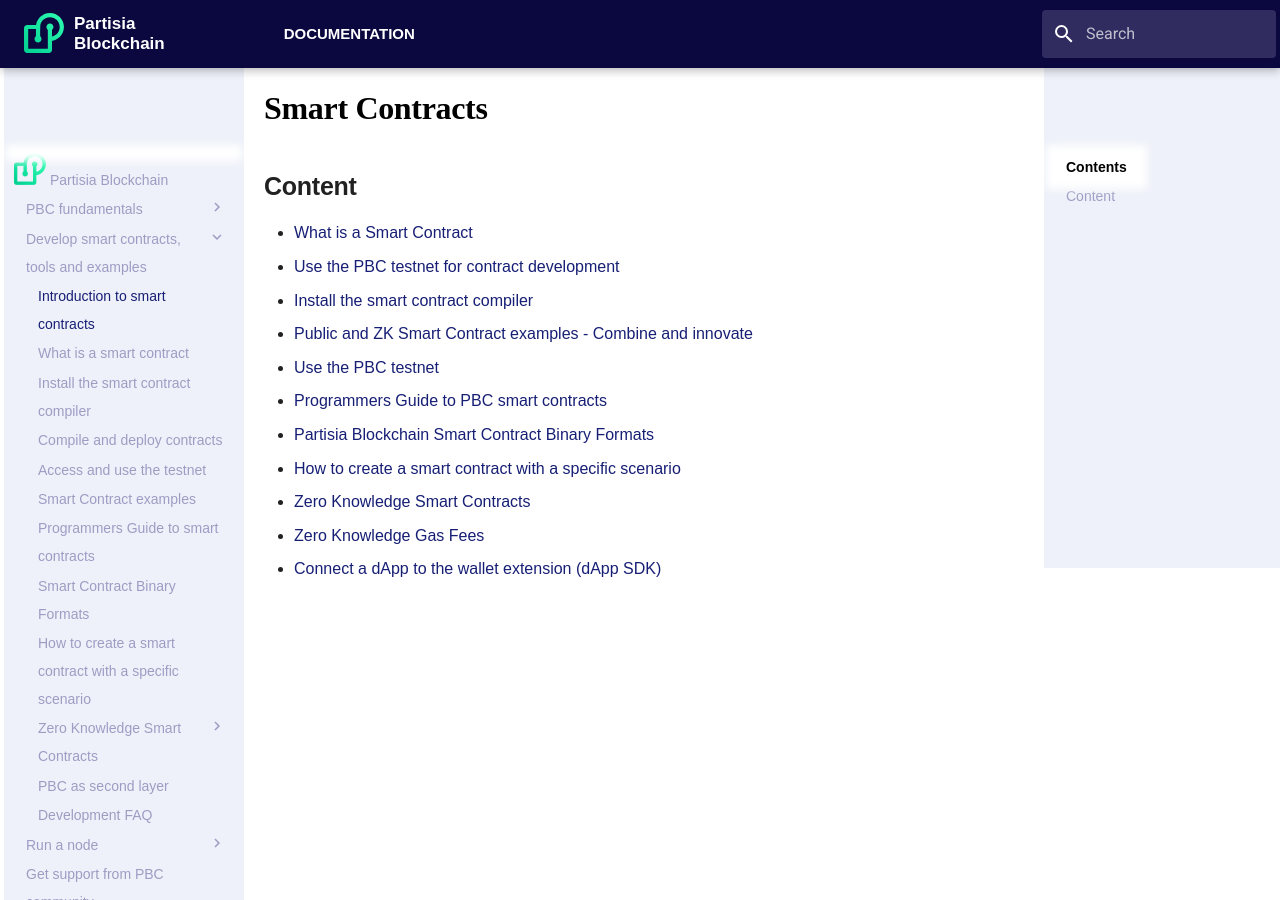
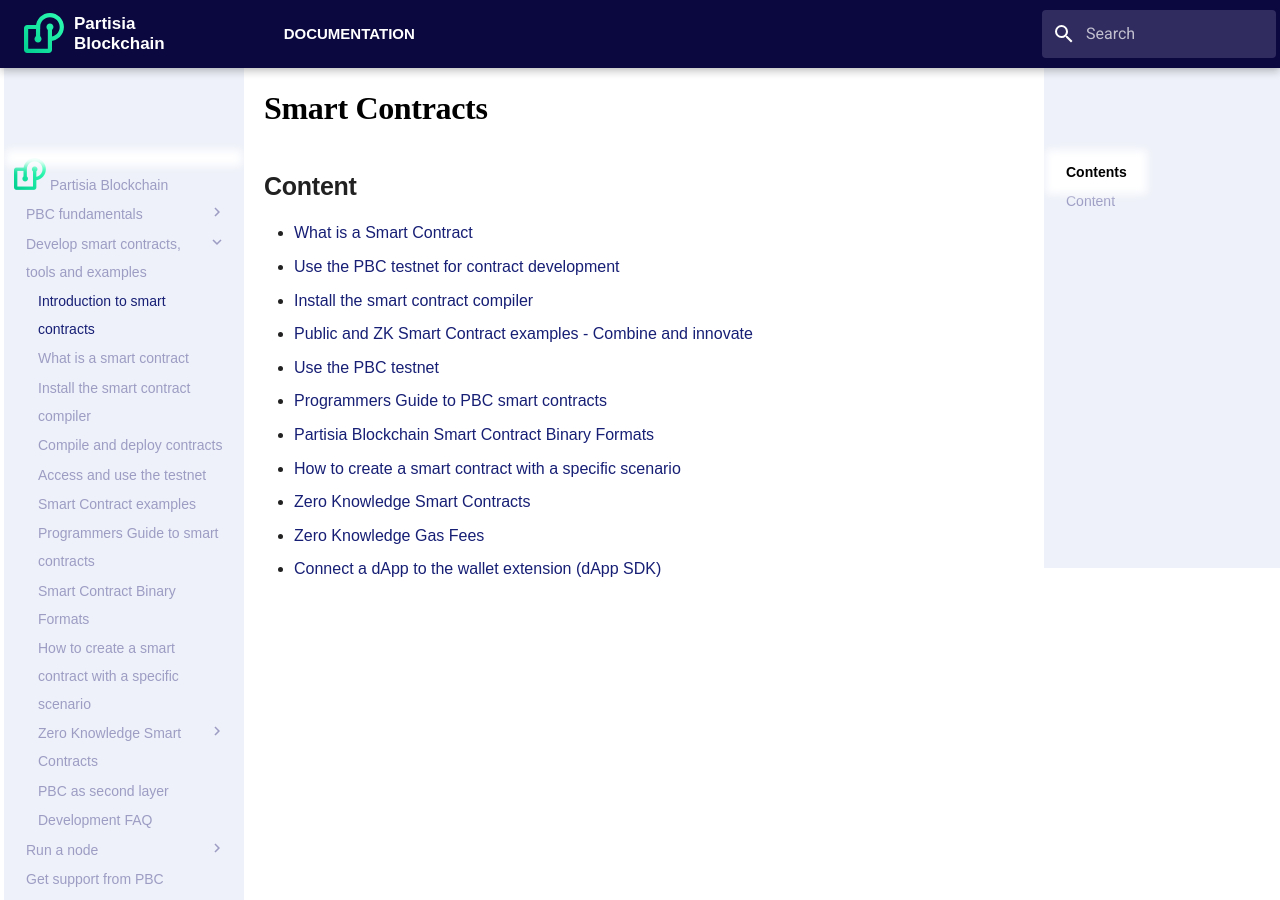
Before and after one commit to 0xSero/partisia-docs, an MkDocs documentation site: the page built from docs/smart-contracts/smart-contracts.md, in a window 1280 px wide and 900 px high. Built offline with MkDocs 1.6.1 and Material for MkDocs 9.7.7, drawn with Linux system fonts in a browser that asks for light colours; some web fonts are replaced; a script that is not in the unit is left out.

Commit message:
Adding a bit more padding on top and changing to em units

```diff
--- a/docs/stylesheets/extra.css
+++ b/docs/stylesheets/extra.css
@@ -278,7 +278,7 @@
 .md-sidebar__scrollwrap {
   background-color: #eef1f9;
   color: #9d9dc4;
-  padding: 85px 10px;
+  padding: 9em 10px;
   margin: 0 0.2rem;
   overflow-y: auto;
   height: 100% !important;
```
